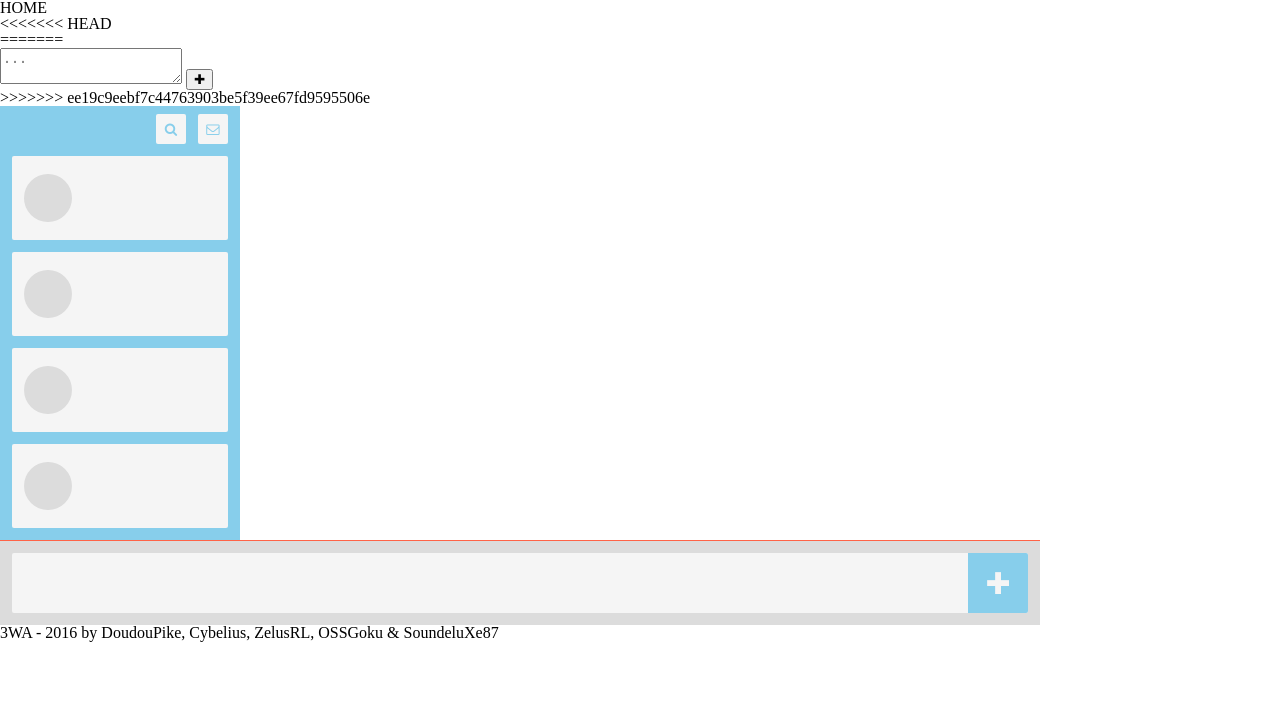
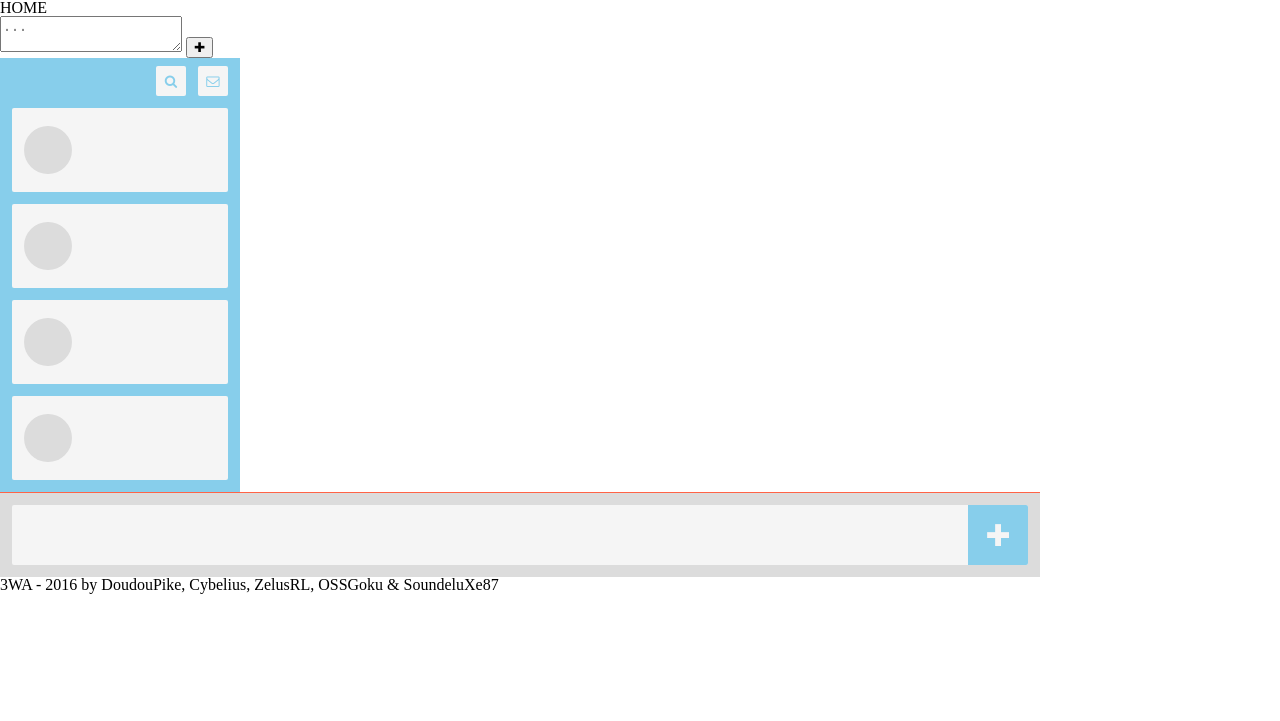
Before and after one commit to EquusHumanis/chat, a PHP site: page / in a window 1280 px wide. Shown: the part 50-771 px from the top of the page. Run offline with PHP 8.4, Linux system fonts and the light colour scheme; data that the repository does not hold is empty; some libraries are stand-ins or nearby versions.

Commit message:
update message

```diff
--- a/views/chat.phtml
+++ b/views/chat.phtml
@@ -1,7 +1,3 @@
-<<<<<<< HEAD
-<div class="container">
-=======
-
 <?php require("controllers/message.php") ?>
 
 <form method="POST">
@@ -28,7 +24,6 @@
 
 
     <div class="container">
->>>>>>> ee19c9eebf7c44763903be5f39ee67fd9595506e
   <div class="contacts">
     <div class="buttons">
       <button class="new-message fa-envelope-o"></button><button class="search fa-search"></button>
```
